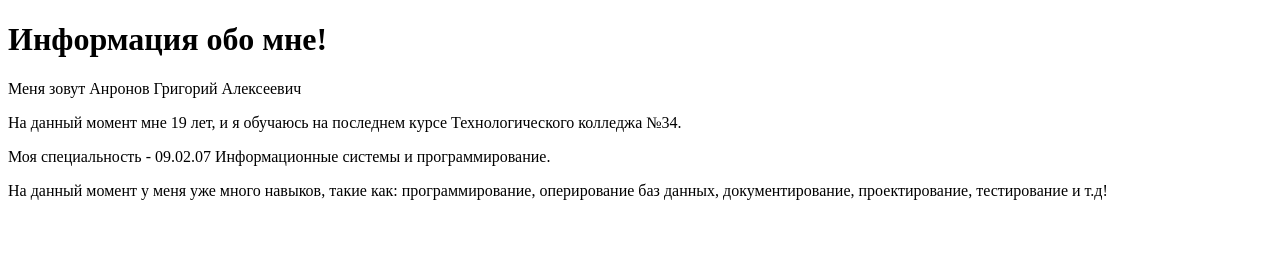
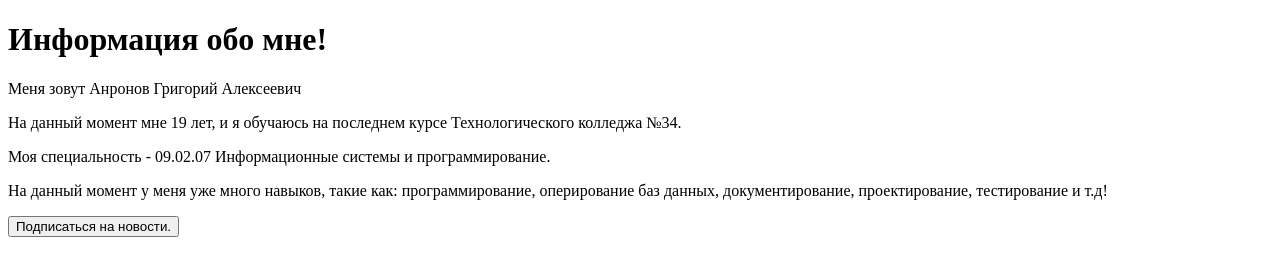
Before and after one commit to mrcgg4/HomeWork, a plain HTML site: page index.html in a window 1280 px wide. Drawn offline with Linux system fonts and the light colour scheme.

Commit message:
Добавлена кнопка

```diff
--- a/index.html
+++ b/index.html
@@ -11,6 +11,6 @@
     <p>На данный момент мне 19 лет, и я обучаюсь на последнем курсе Технологического колледжа №34.</p>
     <p>Моя специальность - 09.02.07 Информационные системы и программирование.</p>
     <p>На данный момент у меня уже много навыков, такие как: программирование, оперирование баз данных, документирование, проектирование, тестирование и т.д!</p>
-
+    <button>Подписаться на новости.</button>
 </body>
 </html>
```
